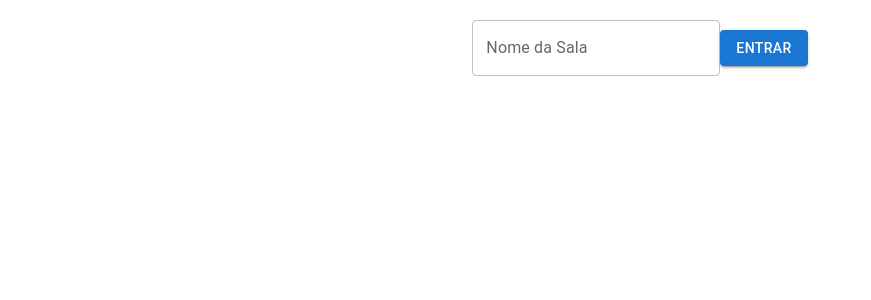
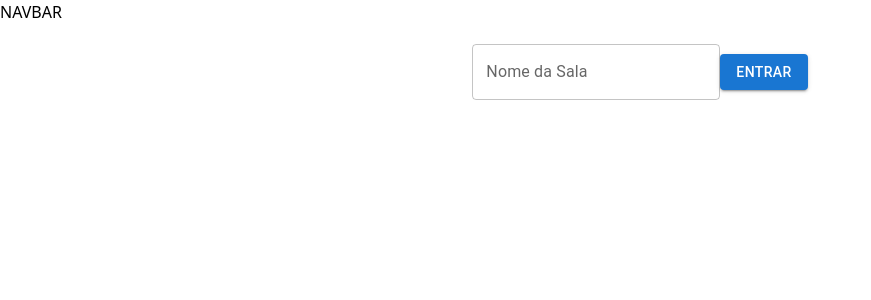
Before and after one commit to rafacandido7/planning-poker-app, a Next.js app: page / in a window 1280 px wide. Shown: the top 300 px of the page, without its empty margins (0-871 px from the left). Built offline with nearby package versions, Linux system fonts and the light colour scheme.

Commit message:
criando arquivo para o navbar

```diff
--- a/src/app/page.tsx
+++ b/src/app/page.tsx
@@ -1,14 +1,18 @@
 import { TextField, Button } from '@mui/material'
+import Navbar from '@/components/Navbar'
 
 export default function Home() {
   return (
-    <div className='flex justify-center items-center py-5'>
+    <div>
+        <Navbar />
 
-      <TextField
-        label='Nome da Sala'
-        variant='outlined'
-      />
-      <Button variant="contained">Entrar</Button>
+      <div className='flex justify-center items-center py-5'>
+        <TextField
+          label='Nome da Sala'
+          variant='outlined'
+        />
+        <Button variant="contained">Entrar</Button>
+      </div>
 
     </div>
   )
--- /dev/null
+++ b/src/components/Navbar.tsx
@@ -0,0 +1,9 @@
+export default function Navbar() {
+  return (
+    <div>
+        <h1>
+          NAVBAR
+        </h1>
+    </div>
+  )
+;}
```
